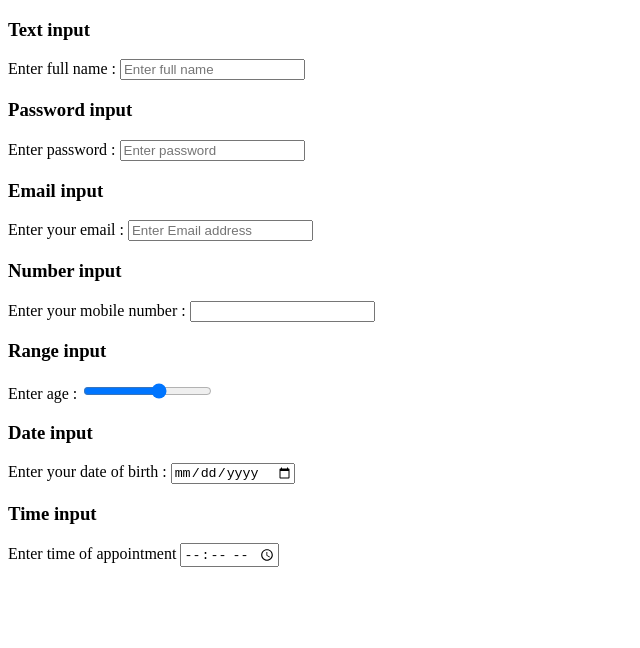
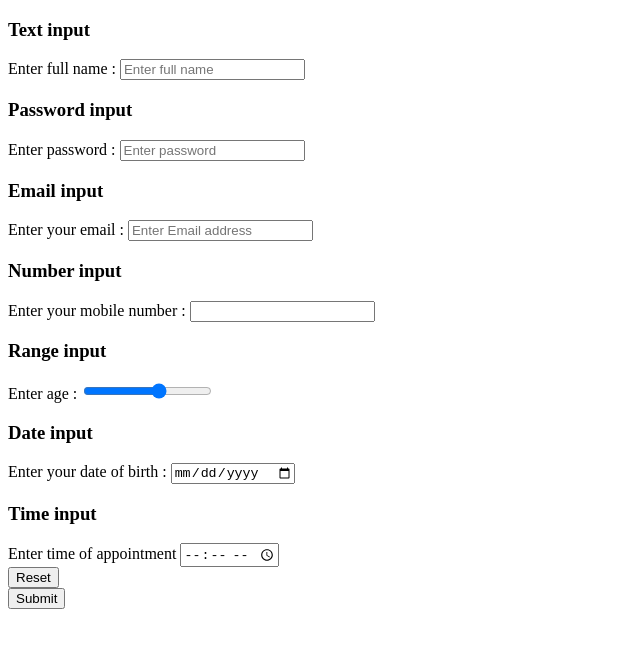
Before and after one commit to ArpitRathi1/HTML-CSS, a plain HTML site: page HTML-Form/HTML_textinputs.html in a window 1280 px wide. Shown: the whole page, without its empty margins (0-640 px from the left). Drawn offline with Linux system fonts and the light colour scheme.

Commit message:
updated text input

```diff
--- a/HTML-Form/HTML_textinputs.html
+++ b/HTML-Form/HTML_textinputs.html
@@ -32,6 +32,10 @@
         <h3>Time input</h3>
         <label for="time">Enter time of appointment</label>
         <input type="time" id="time"><br>
+
+
+        <input type="reset"><br>
+        <input type="submit">
         </form>
     </body>
 </html>
```
